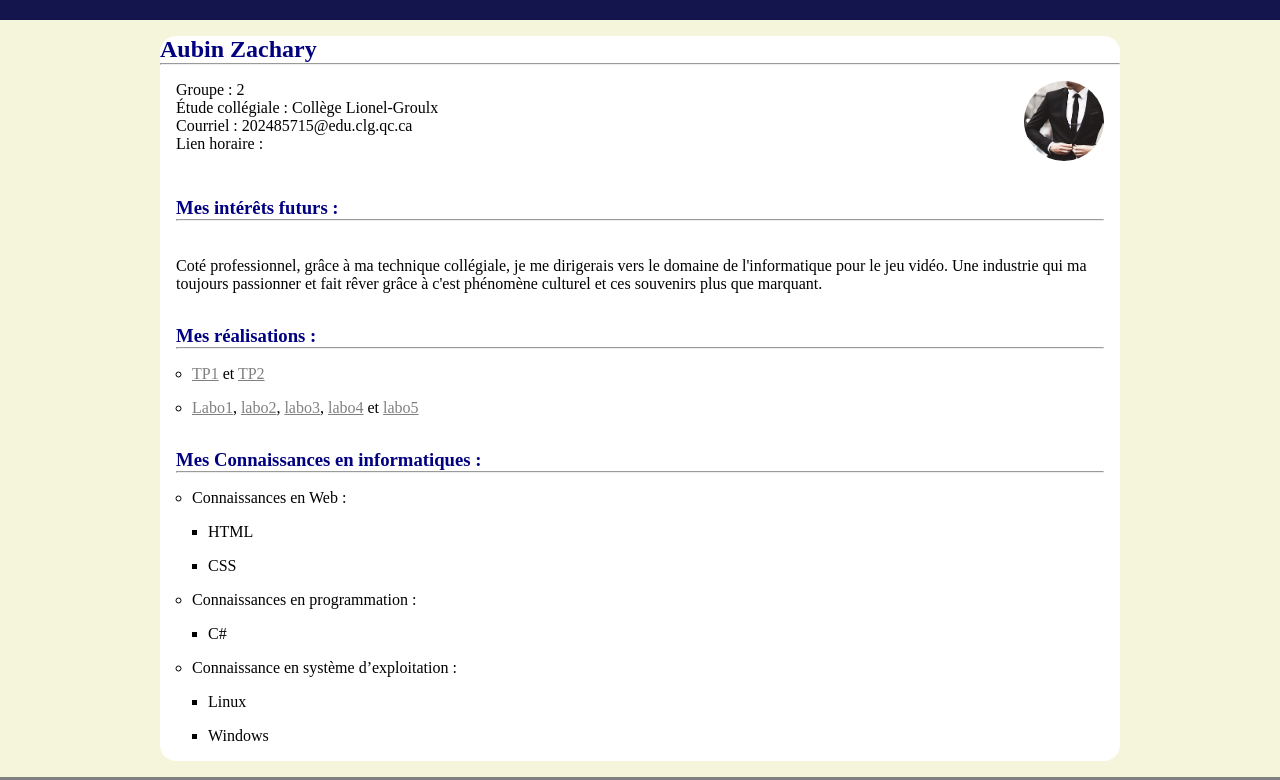
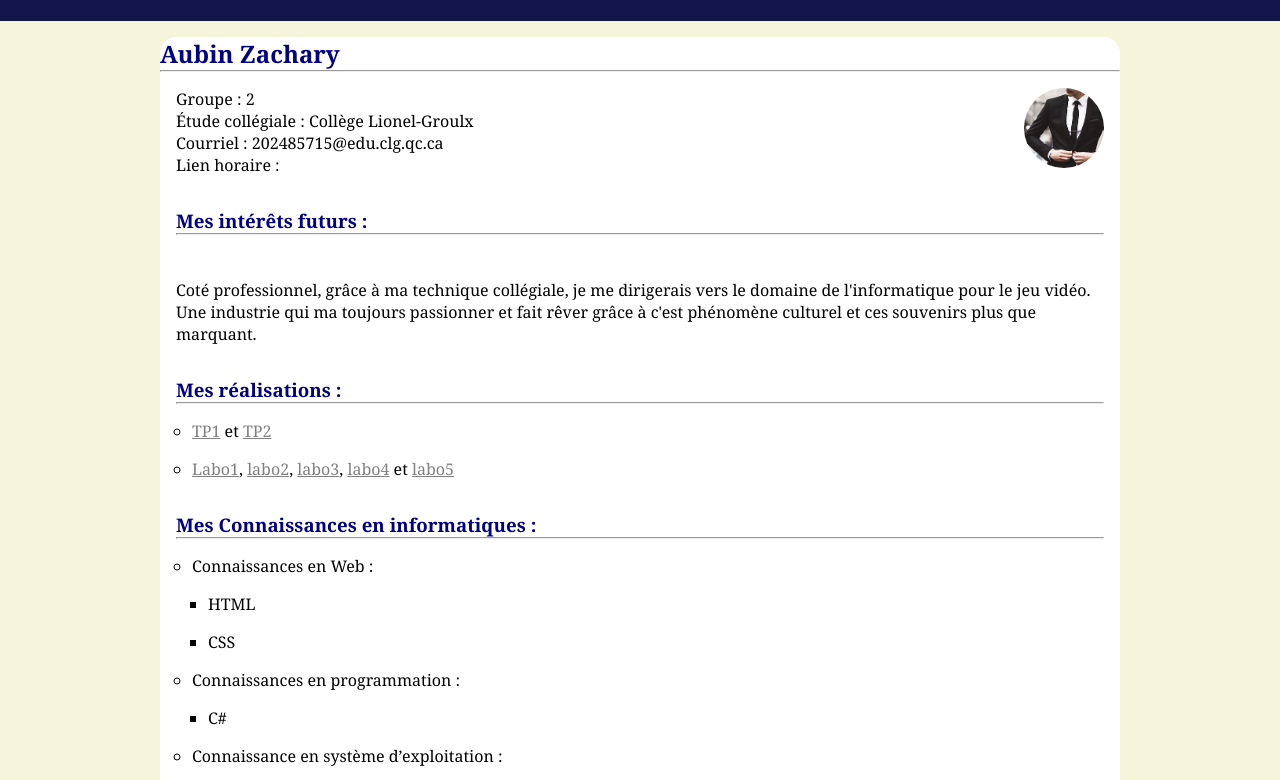
Before and after one commit to GermeNappe/pfi, a plain HTML site: page index.html in a window 1280 px wide. Shown: the part 128-908 px from the top of the page. Drawn offline with Linux system fonts and the light colour scheme.

Commit message:
kb2plus probleme

```diff
--- a/css/styles.css
+++ b/css/styles.css
@@ -3,6 +3,9 @@
     padding: 0;
     margin: 0;
     box-sizing: border-box;
+}
+body{
+    font-family: Cambria, Cochin, Georgia, Times, 'Times New Roman', serif;
 }
 
 .grille1{
```
Also changed, not shown: kb2plus.html (+1 -1 lines).
